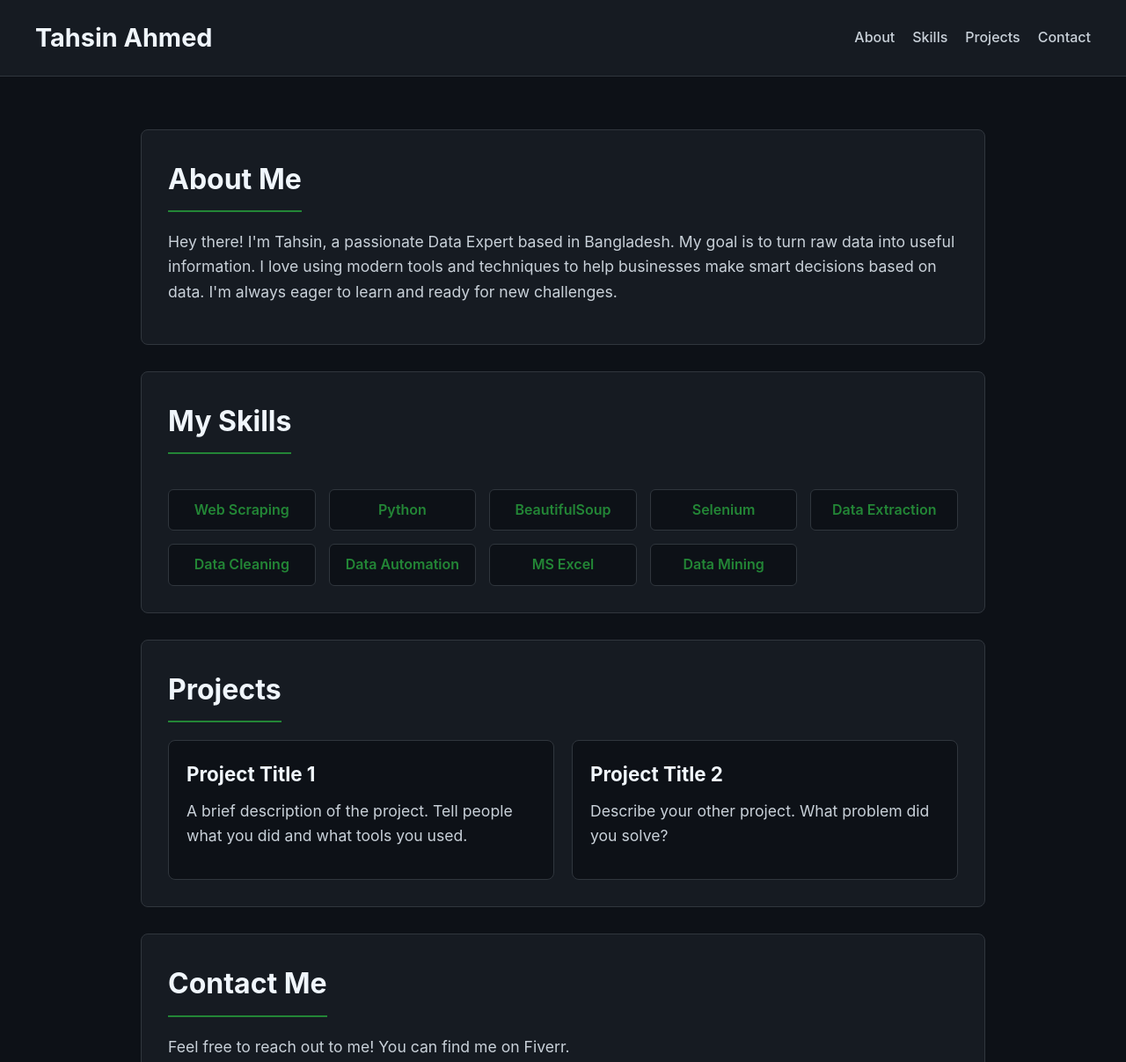
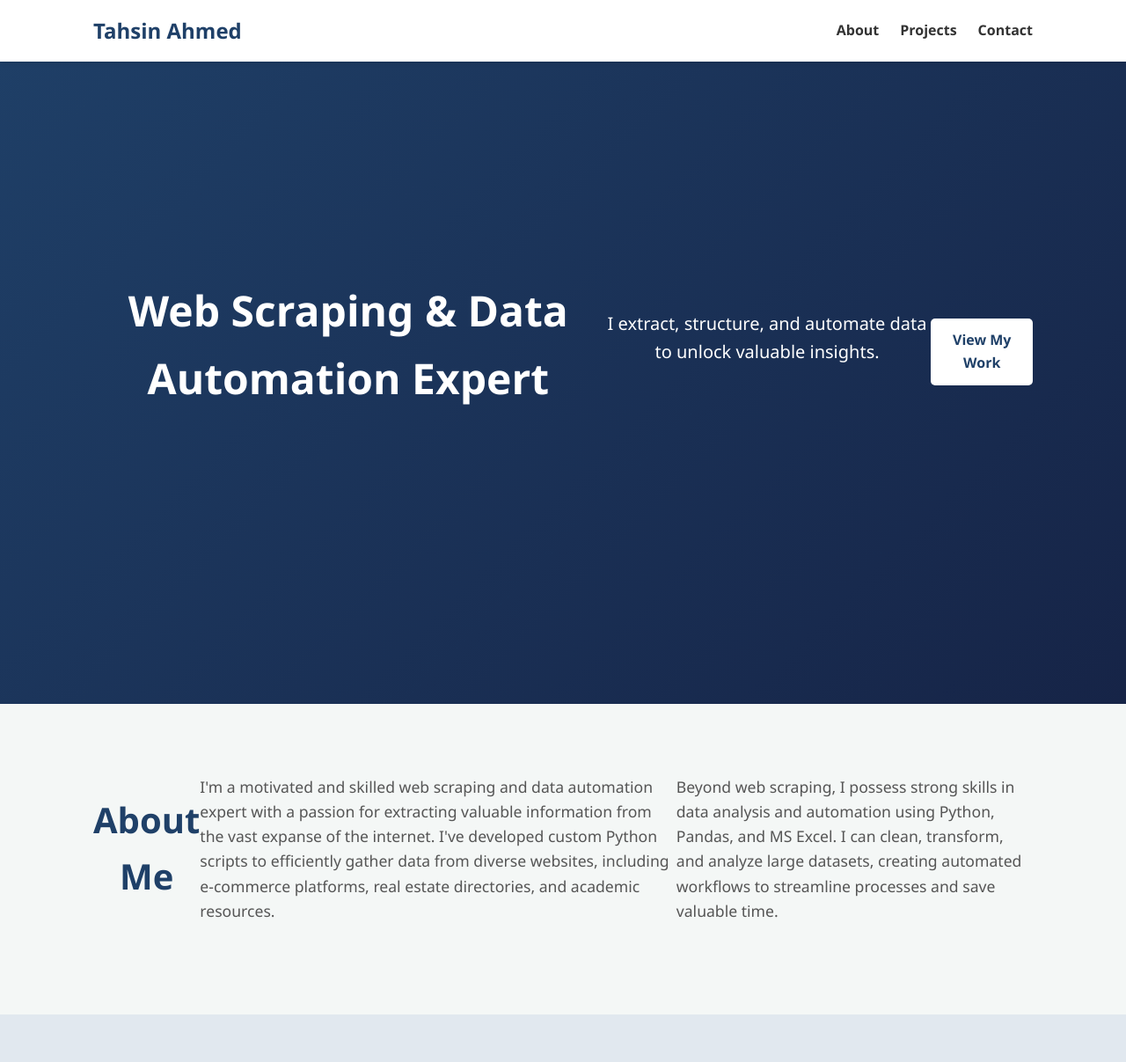
Before and after one commit to LIGHT-0x/Portfolio-of-Tahsin, a plain HTML site: page index.html in a window 1280 px wide. Shown: the top 1207 px of the page at 88% size. Drawn offline with Linux system fonts and the light colour scheme.

Commit message:
Update index.html

```diff
--- a/index.html
+++ b/index.html
@@ -3,208 +3,337 @@
 <head>
     <meta charset="UTF-8">
     <meta name="viewport" content="width=device-width, initial-scale=1.0">
-    <title>Tahsin Ahmed | Data Expert</title>
+    <title>Tahsin Ahmed | Web Scraping & Data Automation Expert</title>
     <style>
-        :root {
-            --bg: #0d1117;
-            --container: #161b22;
-            --accent: #238636; /* GitHub-style green accent */
-            --text-main: #c9d1d9;
-            --text-heading: #f0f6fc;
-            --border: #30363d;
-        }
-
         * {
             margin: 0;
             padding: 0;
             box-sizing: border-box;
-            font-family: -apple-system, BlinkMacSystemFont, "Segoe UI", Roboto, "Helvetica Neue", Arial, sans-serif;
+            font-family: 'Segoe UI', Tahoma, Geneva, Verdana, sans-serif;
+            scroll-behavior: smooth;
         }
 
         body {
-            background-color: var(--bg);
-            color: var(--text-main);
+            background-color: #f4f7f6;
+            color: #333;
             line-height: 1.6;
+            overflow-x: hidden;
         }
 
-        header {
-            background-color: var(--container);
-            padding: 20px 40px;
+        /* Loading Animation */
+        #loader {
+            position: fixed;
+            top: 0;
+            left: 0;
+            width: 100%;
+            height: 100%;
+            background: #fff;
+            display: flex;
+            justify-content: center;
+            align-items: center;
+            z-index: 9999;
+            transition: opacity 0.5s ease-out;
+        }
+
+        .spinner {
+            border: 4px solid #f3f3f3;
+            border-top: 4px solid #1f4068;
+            border-radius: 50%;
+            width: 50px;
+            height: 50px;
+            animation: spin 1s linear infinite;
+        }
+
+        @keyframes spin {
+            0% { transform: rotate(0deg); }
+            100% { transform: rotate(360deg); }
+        }
+
+        /* Navigation */
+        nav {
+            background: #fff;
+            color: #333;
+            padding: 1rem 0;
+            position: fixed;
+            top: 0;
+            left: 0;
+            width: 100%;
+            z-index: 100;
+            box-shadow: 0 2px 5px rgba(0,0,0,0.1);
+        }
+
+        .container {
+            max-width: 1100px;
+            margin: 0 auto;
+            padding: 0 1rem;
             display: flex;
             justify-content: space-between;
             align-items: center;
-            border-bottom: 1px solid var(--border);
-            position: sticky;
-            top: 0;
-            z-index: 1000;
         }
 
-        header h1 {
-            color: var(--text-heading);
-            font-size: 1.8rem;
+        .logo {
+            font-size: 1.5rem;
+            font-weight: 700;
+            text-decoration: none;
+            color: #1f4068;
         }
 
-        nav ul {
+        .nav-links {
             list-style: none;
             display: flex;
-            gap: 20px;
+            gap: 1.5rem;
         }
 
-        nav a {
+        .nav-links a {
             text-decoration: none;
-            color: var(--text-main);
-            font-weight: 500;
+            color: #333;
+            font-weight: 600;
             transition: color 0.3s;
         }
 
-        nav a:hover {
-            color: var(--accent);
+        .nav-links a:hover {
+            color: #1f4068;
         }
 
-        .main-container {
-            max-width: 1000px;
-            margin: 40px auto;
-            padding: 20px;
+        /* Hero Section */
+        #hero {
+            height: 100vh;
+            display: flex;
+            justify-content: center;
+            align-items: center;
+            text-align: center;
+            padding: 0 1rem;
+            background: linear-gradient(135deg, #1f4068, #162447);
+            color: white;
         }
 
-        section {
-            background-color: var(--container);
-            border: 1px solid var(--border);
-            border-radius: 8px;
-            padding: 30px;
-            margin-bottom: 30px;
+        #hero h1 {
+            font-size: 3rem;
+            margin-bottom: 1rem;
+            animation: fadeInUp 1s ease-out;
         }
 
-        h2 {
-            color: var(--text-heading);
-            font-size: 2rem;
-            margin-bottom: 20px;
-            border-bottom: 2px solid var(--accent);
-            padding-bottom: 10px;
-            display: inline-block;
+        #hero p {
+            font-size: 1.25rem;
+            margin-bottom: 2rem;
+            animation: fadeInUp 1s ease-out 0.2s;
+            animation-fill-mode: both;
         }
 
-        p {
-            margin-bottom: 15px;
-            font-size: 1.1rem;
+        .btn {
+            display: inline-block;
+            background: #fff;
+            color: #1f4068;
+            padding: 0.75rem 1.5rem;
+            text-decoration: none;
+            font-weight: 600;
+            border-radius: 5px;
+            transition: background 0.3s;
+            animation: fadeInUp 1s ease-out 0.4s;
+            animation-fill-mode: both;
         }
 
-        .skills-grid {
-            display: grid;
-            grid-template-columns: repeat(auto-fill, minmax(150px, 1fr));
-            gap: 15px;
-            margin-top: 20px;
+        .btn:hover {
+            background: #e4e4e4;
         }
 
-        .skill-item {
-            background-color: var(--bg);
-            border: 1px solid var(--border);
-            border-radius: 6px;
-            padding: 10px 15px;
-            text-align: center;
-            color: var(--accent);
-            font-weight: 600;
+        /* About Section */
+        #about {
+            padding: 5rem 0;
+            animation: fadeIn 1s ease-out 0.6s;
+            animation-fill-mode: both;
         }
 
-        .projects {
+        #about h2 {
+            font-size: 2.5rem;
+            margin-bottom: 1.5rem;
+            text-align: center;
+            color: #1f4068;
+        }
+
+        #about p {
+            font-size: 1.1rem;
+            margin-bottom: 1.5rem;
+            color: #555;
+        }
+
+        /* Projects Section */
+        #projects {
+            padding: 5rem 0;
+            background-color: #e1e8ef;
+            animation: fadeIn 1s ease-out 0.8s;
+            animation-fill-mode: both;
+        }
+
+        #projects h2 {
+            font-size: 2.5rem;
+            margin-bottom: 1.5rem;
+            text-align: center;
+            color: #1f4068;
+        }
+
+        .project-grid {
             display: grid;
-            grid-template-columns: repeat(auto-fill, minmax(300px, 1fr));
-            gap: 20px;
+            grid-template-columns: repeat(auto-fit, minmax(300px, 1fr));
+            gap: 2rem;
+            margin-top: 2rem;
         }
 
         .project-card {
-            background-color: var(--bg);
-            border: 1px solid var(--border);
+            background: #fff;
+            padding: 2rem;
             border-radius: 8px;
-            padding: 20px;
-            transition: transform 0.3s, box-shadow 0.3s;
+            box-shadow: 0 4px 15px rgba(0,0,0,0.05);
+            transition: transform 0.3s;
+            cursor: pointer;
         }
 
         .project-card:hover {
             transform: translateY(-5px);
-            box-shadow: 0 5px 15px rgba(0,0,0,0.3);
         }
 
         .project-card h3 {
-            color: var(--text-heading);
-            font-size: 1.4rem;
-            margin-bottom: 10px;
+            font-size: 1.5rem;
+            color: #1f4068;
+            margin-bottom: 0.5rem;
         }
 
-        footer {
-            text-align: center;
-            padding: 40px;
-            background-color: var(--container);
-            border-top: 1px solid var(--border);
-            color: #777;
+        .project-card p {
+            color: #555;
         }
 
+        /* Contact Section */
+        #contact {
+            padding: 5rem 0;
+            text-align: center;
+            animation: fadeIn 1s ease-out 1s;
+            animation-fill-mode: both;
+        }
+
+        #contact h2 {
+            font-size: 2.5rem;
+            margin-bottom: 1.5rem;
+            color: #1f4068;
+        }
+
+        #contact p {
+            font-size: 1.1rem;
+            margin-bottom: 1.5rem;
+            color: #555;
+        }
+
+        /* Footer */
+        footer {
+            background-color: #162447;
+            color: #fff;
+            text-align: center;
+            padding: 2rem 0;
+            margin-top: 5rem;
+        }
+
+        /* Animations */
+        @keyframes fadeIn {
+            0% { opacity: 0; }
+            100% { opacity: 1; }
+        }
+
+        @keyframes fadeInUp {
+            0% { opacity: 0; transform: translateY(20px); }
+            100% { opacity: 1; transform: translateY(0); }
+        }
+
+        /* Responsive */
         @media (max-width: 768px) {
-            header {
-                flex-direction: column;
-                gap: 10px;
-            }
+            #hero h1 { font-size: 2rem; }
+            #hero p { font-size: 1rem; }
+            .project-grid { grid-template-columns: 1fr; }
         }
     </style>
 </head>
 <body>
 
-    <header>
-        <h1>Tahsin Ahmed</h1>
+    <!-- Loading Animation -->
+    <div id="loader">
+        <div class="spinner"></div>
+    </div>
+
+    <!-- Navigation -->
     <nav>
-            <ul>
+        <div class="container">
+            <a href="#" class="logo">Tahsin Ahmed</a>
+            <ul class="nav-links">
                 <li><a href="#about">About</a></li>
-                <li><a href="#skills">Skills</a></li>
                 <li><a href="#projects">Projects</a></li>
                 <li><a href="#contact">Contact</a></li>
             </ul>
+        </div>
     </nav>
+
+    <!-- Hero Section -->
+    <header id="hero">
+        <div class="container">
+            <h1>Web Scraping & Data Automation Expert</h1>
+            <p>I extract, structure, and automate data to unlock valuable insights.</p>
+            <a href="#projects" class="btn">View My Work</a>
+        </div>
     </header>
 
-    <div class="main-container">
+    <!-- About Section -->
     <section id="about">
+        <div class="container">
             <h2>About Me</h2>
-            <p>Hey there! I'm Tahsin, a passionate Data Expert based in Bangladesh. My goal is to turn raw data into useful information. I love using modern tools and techniques to help businesses make smart decisions based on data. I'm always eager to learn and ready for new challenges.</p>
-        </section>
-
-        <section id="skills">
-            <h2>My Skills</h2>
-            <div class="skills-grid">
-                <div class="skill-item">Web Scraping</div>
-                <div class="skill-item">Python</div>
-                <div class="skill-item">BeautifulSoup</div>
-                <div class="skill-item">Selenium</div>
-                <div class="skill-item">Data Extraction</div>
-                <div class="skill-item">Data Cleaning</div>
-                <div class="skill-item">Data Automation</div>
-                <div class="skill-item">MS Excel</div>
-                <div class="skill-item">Data Mining</div>
+            <p>I'm a motivated and skilled web scraping and data automation expert with a passion for extracting valuable information from the vast expanse of the internet. I've developed custom Python scripts to efficiently gather data from diverse websites, including e-commerce platforms, real estate directories, and academic resources.</p>
+            <p>Beyond web scraping, I possess strong skills in data analysis and automation using Python, Pandas, and MS Excel. I can clean, transform, and analyze large datasets, creating automated workflows to streamline processes and save valuable time.</p>
         </div>
     </section>
 
+    <!-- Projects Section -->
     <section id="projects">
-            <h2>Projects</h2>
-            <div class="projects">
+        <div class="container">
+            <h2>My Work</h2>
+            <div class="project-grid">
                 <div class="project-card">
-                    <h3>Project Title 1</h3>
-                    <p>A brief description of the project. Tell people what you did and what tools you used.</p>
+                    <h3>E-commerce Price Monitor</h3>
+                    <p>Scrapes product prices and availability from Amazon and eBay, sends email notifications on price drops.</p>
                 </div>
                 <div class="project-card">
-                    <h3>Project Title 2</h3>
-                    <p>Describe your other project. What problem did you solve?</p>
+                    <h3>Real Estate Leads Extractor</h3>
+                    <p>Extracts property listings, prices, and agent contact information from Zillow and Realtor.com.</p>
+                </div>
+                <div class="project-card">
+                    <h3>Social Media Sentiment Analysis</h3>
+                    <p>Collects tweets, analyzes sentiments, and visualizes trends using Python and NLTK.</p>
+                </div>
             </div>
         </div>
     </section>
 
+    <!-- Contact Section -->
     <section id="contact">
-            <h2>Contact Me</h2>
-            <p>Feel free to reach out to me! You can find me on Fiverr.</p>
+        <div class="container">
+            <h2>Let's Connect</h2>
+            <p>Looking for a custom data extraction solution? Let's discuss your project.</p>
+            <a href="mailto:your_email@gmail.com" class="btn">Email Me</a>
+        </div>
     </section>
+
+    <!-- Footer -->
+    <footer>
+        <div class="container">
+            <p>&copy; 2026 Tahsin Ahmed. All rights reserved.</p>
         </div>
+    </footer>
 
-    <footer>
-        <p>&copy; 2026 Tahsin Ahmed. Built with love by AI.</p>
-    </footer>
+    <!-- JavaScript for Loading Animation -->
+    <script>
+        window.addEventListener('load', function() {
+            var loader = document.getElementById('loader');
+            loader.style.opacity = 0;
+            setTimeout(function() {
+                loader.style.display = 'none';
+            }, 500);
+        });
+    </script>
 
 </body>
 </html>
```
Lines whose indentation alone changed are shown as unchanged.
